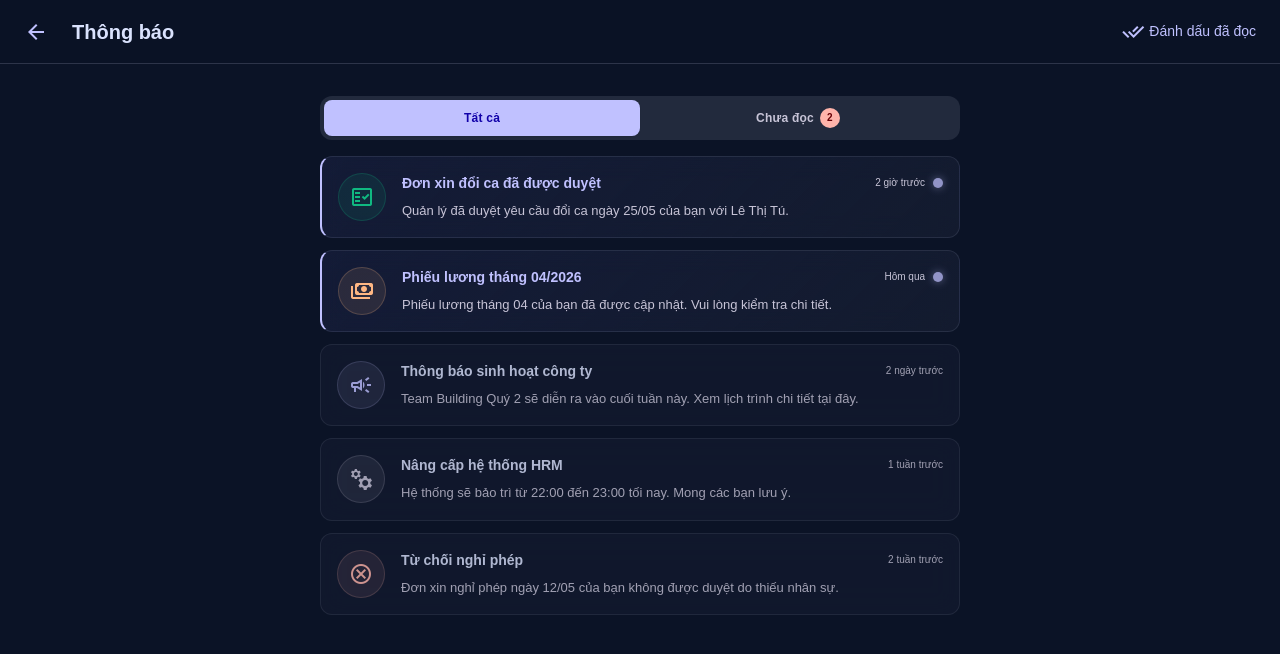
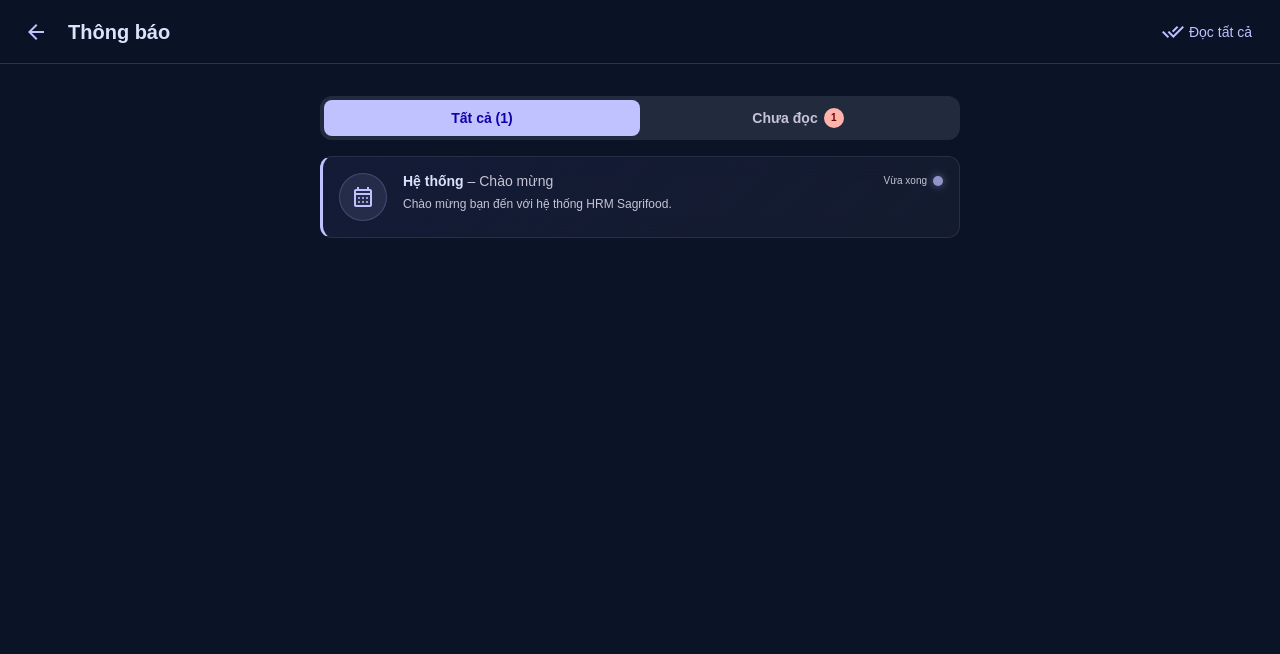
Before and after one commit to tranminhtriet1980/appsagrifood, a Next.js app: page /notifications in a window 1280 px wide. Shown: the top 654 px of the page. Built offline with nearby package versions, Linux system fonts and the light colour scheme.

Commit message:
feat: nang cap bieu do manager dashboard va tao route leaves-approval, attendance-logs

```diff
--- a/app/attendance/page.tsx
+++ b/app/attendance/page.tsx
@@ -139,8 +139,7 @@ function ManagerAttendancePage({ user, router }: { user: any, router: any }) {
             <button
               key={tab}
               onClick={() => setActiveTab(tab as TabType)}
-              className={`flex-1 py-2 rounded-lg font-bold text-[13px] transition-all ${
-                activeTab === tab
+              className={`flex-1 py-2 rounded-lg font-bold text-[13px] transition-all ${activeTab === tab
                 ? "bg-primary text-on-primary shadow-lg"
                 : "text-on-surface-variant hover:text-white"
                 }`}
--- a/app/dashboard/page.tsx
+++ b/app/dashboard/page.tsx
@@ -285,17 +285,17 @@ export default function DashboardPage() {
 
           {/* Quick Action Grid */}
           <div className="md:col-span-2 grid grid-cols-2 sm:grid-cols-4 gap-sm">
-            <button onClick={() => router.push('/payroll')} className="bg-surface-container-high hover:bg-primary hover:text-on-primary p-md rounded-xl border border-surface-container-highest transition-all flex flex-col items-center gap-sm">
-              <span className="material-symbols-outlined">description</span>
-              <span className="font-label-sm">Phiếu lương</span>
+            <button onClick={() => router.push('/history')} className="bg-surface-container-high hover:bg-primary hover:text-on-primary p-md rounded-xl border border-surface-container-highest transition-all flex flex-col items-center gap-sm">
+              <span className="material-symbols-outlined">history</span>
+              <span className="font-label-sm">Lịch sử công</span>
             </button>
             <button onClick={() => router.push('/leaves')} className="bg-surface-container-high hover:bg-primary hover:text-on-primary p-md rounded-xl border border-surface-container-highest transition-all flex flex-col items-center gap-sm">
-              <span className="material-symbols-outlined">history_edu</span>
-              <span className="font-label-sm">Lịch sử phép</span>
+              <span className="material-symbols-outlined">event_busy</span>
+              <span className="font-label-sm">Nghỉ phép</span>
             </button>
-            <button onClick={() => router.push('/insurance')} className="bg-surface-container-high hover:bg-primary hover:text-on-primary p-md rounded-xl border border-surface-container-highest transition-all flex flex-col items-center gap-sm">
-              <span className="material-symbols-outlined">medical_services</span>
-              <span className="font-label-sm">Bảo hiểm</span>
+            <button onClick={() => router.push('/overtime')} className="bg-surface-container-high hover:bg-primary hover:text-on-primary p-md rounded-xl border border-surface-container-highest transition-all flex flex-col items-center gap-sm">
+              <span className="material-symbols-outlined">more_time</span>
+              <span className="font-label-sm">Tăng ca</span>
             </button>
             <button onClick={() => router.push('/notifications')} className="bg-surface-container-high hover:bg-primary hover:text-on-primary p-md rounded-xl border border-surface-container-highest transition-all flex flex-col items-center gap-sm">
               <span className="material-symbols-outlined">campaign</span>
--- a/app/notifications/page.tsx
+++ b/app/notifications/page.tsx
@@ -2,87 +2,58 @@
 
 import { useState, useEffect } from "react";
 import { useAuthStore } from "@/store/useAuthStore";
+import { useNotificationStore } from "@/store/useNotificationStore";
 import { useRouter } from "next/navigation";
 import BottomNav from "@/components/BottomNav";
 
-const MOCK_NOTIFICATIONS = [
-  {
-    id: 1,
-    type: "approval",
-    title: "Đơn xin đổi ca đã được duyệt",
-    content: "Quản lý đã duyệt yêu cầu đổi ca ngày 25/05 của bạn với Lê Thị Tú.",
-    time: "2 giờ trước",
-    icon: "fact_check",
-    color: "status-success",
-    isRead: false,
-  },
-  {
-    id: 2,
-    type: "payroll",
-    title: "Phiếu lương tháng 04/2026",
-    content: "Phiếu lương tháng 04 của bạn đã được cập nhật. Vui lòng kiểm tra chi tiết.",
-    time: "Hôm qua",
-    icon: "payments",
-    color: "tertiary",
-    isRead: false,
-  },
-  {
-    id: 3,
-    type: "news",
-    title: "Thông báo sinh hoạt công ty",
-    content: "Team Building Quý 2 sẽ diễn ra vào cuối tuần này. Xem lịch trình chi tiết tại đây.",
-    time: "2 ngày trước",
-    icon: "campaign",
-    color: "primary",
-    isRead: true,
-  },
-  {
-    id: 4,
-    type: "system",
-    title: "Nâng cấp hệ thống HRM",
-    content: "Hệ thống sẽ bảo trì từ 22:00 đến 23:00 tối nay. Mong các bạn lưu ý.",
-    time: "1 tuần trước",
-    icon: "manufacturing",
-    color: "on-surface-variant",
-    isRead: true,
-  },
-  {
-    id: 5,
-    type: "approval",
-    title: "Từ chối nghỉ phép",
-    content: "Đơn xin nghỉ phép ngày 12/05 của bạn không được duyệt do thiếu nhân sự.",
-    time: "2 tuần trước",
-    icon: "cancel",
-    color: "error",
-    isRead: true,
-  }
-];
+type FilterTab = "all" | "unread";
 
 export default function NotificationsPage() {
   const user = useAuthStore((state) => state.user);
+  const { notifications, markAllAsRead, markAsRead } = useNotificationStore();
   const router = useRouter();
 
   const [isMounted, setIsMounted] = useState(false);
-  const [activeTab, setActiveTab] = useState<"all" | "unread">("all");
-  const [notifications, setNotifications] = useState(MOCK_NOTIFICATIONS);
+  const [activeTab, setActiveTab] = useState<FilterTab>("all");
 
   useEffect(() => {
     setIsMounted(true);
   }, []);
 
-  const markAllAsRead = () => {
-    setNotifications(notifications.map(n => ({ ...n, isRead: true })));
-  };
-
-  const markAsRead = (id: number) => {
-    setNotifications(notifications.map(n => n.id === id ? { ...n, isRead: true } : n));
-  };
-
   if (!isMounted) {
     return <div className="min-h-screen bg-background flex items-center justify-center text-on-surface">Đang tải...</div>;
   }
 
-  const filteredNotifications = notifications.filter(n => activeTab === "all" ? true : !n.isRead);
+  // Filter theo user hiện tại (giống NotificationBell)
+  const isManager = user?.role && ["manager", "director", "admin"].includes(user.role);
+  const userRoleStr = isManager ? "manager" : "staff";
+
+  const relevantNotifications = notifications.filter(n => {
+    if (n.targetRole === "all") return true;
+    if (n.targetUserId) {
+      const uid = user?.id?.toString() || '';
+      const match1 = n.targetUserId === uid;
+      const match2 = n.targetUserId === `s${uid}`;
+      const match3 = `s${n.targetUserId}` === uid;
+      return match1 || match2 || match3;
+    }
+    return n.targetRole === userRoleStr;
+  });
+
+  const unreadCount = relevantNotifications.filter(n => !n.isRead).length;
+  const filteredNotifications = activeTab === "all"
+    ? relevantNotifications
+    : relevantNotifications.filter(n => !n.isRead);
+
+  const getNotifStyle = (type: string) => {
+    switch(type) {
+      case 'roster': return { icon: 'calendar_month', colorClass: 'bg-primary/10 border-primary/20 text-primary' };
+      case 'leave': return { icon: 'event_busy', colorClass: 'bg-tertiary/10 border-tertiary/20 text-tertiary' };
+      case 'approval': return { icon: 'fact_check', colorClass: 'bg-status-success/10 border-status-success/20 text-status-success' };
+      case 'warning': return { icon: 'warning', colorClass: 'bg-orange-500/10 border-orange-500/20 text-orange-400' };
+      default: return { icon: 'notifications', colorClass: 'bg-primary/10 border-primary/20 text-primary' };
+    }
+  };
 
   return (
     <div className="font-body-md text-body-md overflow-x-hidden min-h-screen bg-background text-on-surface pb-24">
@@ -93,49 +64,48 @@ export default function NotificationsPage() {
           border: 1px solid rgba(218, 226, 253, 0.1);
           transition: background 0.3s ease;
         }
-        .glass-card:hover {
-          background: rgba(30, 40, 65, 0.7);
-        }
+        .glass-card:hover { background: rgba(30, 40, 65, 0.7); }
         .material-symbols-outlined { font-variation-settings: 'FILL' 0, 'wght' 400, 'GRAD' 0, 'opsz' 24; }
-
-        .notification-item.unread {
+        .notif-unread {
           background: linear-gradient(135deg, rgba(128, 131, 255, 0.08) 0%, rgba(23, 31, 51, 0.7) 100%);
-            border-left: 2px solid #c0c1ff;
+          border-left: 3px solid #c0c1ff !important;
         }
       `}</style>
 
       {/* Top AppBar */}
-      <header className="w-full sticky top-0 z-40 bg-surface/90 backdrop-blur-md border-b border-surface-container-highest flex items-center justify-between px-md h-16">
-        <div className="flex items-center gap-md">
+      <header className="w-full sticky top-0 z-40 bg-surface/90 backdrop-blur-md border-b border-surface-container-highest flex items-center justify-between px-4 h-16">
+        <div className="flex items-center gap-3">
           <button onClick={() => router.back()} className="text-primary hover:bg-surface-container-high transition-colors duration-150 p-2 rounded-full active:scale-95 flex items-center justify-center">
             <span className="material-symbols-outlined">arrow_back</span>
           </button>
           <h1 className="font-headline-md text-headline-md font-bold text-on-surface">Thông báo</h1>
         </div>
-        <button onClick={markAllAsRead} className="text-primary font-label-md hover:brightness-110 px-2 py-1 flex items-center gap-1 active:scale-95 transition-all">
+        {unreadCount > 0 && (
+          <button onClick={markAllAsRead} className="text-primary font-label-md hover:brightness-110 px-3 py-1.5 flex items-center gap-1 active:scale-95 transition-all rounded-lg hover:bg-primary/10">
             <span className="material-symbols-outlined text-[18px]">done_all</span>
-          <span className="hidden sm:inline">Đánh dấu đã đọc</span>
+            <span className="hidden sm:inline text-sm">Đọc tất cả</span>
           </button>
+        )}
       </header>
 
-      <main className="max-w-2xl mx-auto pt-4 px-md space-y-md lg:pt-8">
+      <main className="max-w-2xl mx-auto pt-4 px-4 space-y-4 lg:pt-8">
 
         {/* Tabs */}
         <div className="flex bg-surface-container-high p-1 rounded-xl">
           <button
             onClick={() => setActiveTab("all")}
-            className={`flex-1 py-2 text-center rounded-lg font-bold text-label-md transition-all ${activeTab === "all" ? 'bg-primary text-on-primary shadow-sm' : 'text-on-surface-variant hover:text-on-surface'}`}
+            className={`flex-1 py-2 text-center rounded-lg font-bold text-sm transition-all ${activeTab === "all" ? 'bg-primary text-on-primary shadow-sm' : 'text-on-surface-variant hover:text-on-surface'}`}
           >
-            Tất cả
+            Tất cả ({relevantNotifications.length})
           </button>
           <button
             onClick={() => setActiveTab("unread")}
-            className={`flex-1 py-2 text-center rounded-lg font-bold text-label-md transition-all flex items-center justify-center gap-1.5 ${activeTab === "unread" ? 'bg-primary text-on-primary shadow-sm' : 'text-on-surface-variant hover:text-on-surface'}`}
+            className={`flex-1 py-2 text-center rounded-lg font-bold text-sm transition-all flex items-center justify-center gap-1.5 ${activeTab === "unread" ? 'bg-primary text-on-primary shadow-sm' : 'text-on-surface-variant hover:text-on-surface'}`}
           >
             Chưa đọc
-            {notifications.filter(n => !n.isRead).length > 0 && (
-              <span className={`w-5 h-5 rounded-full text-[10px] flex items-center justify-center ${activeTab === "unread" ? 'bg-on-primary text-primary' : 'bg-error text-on-error'}`}>
-                {notifications.filter(n => !n.isRead).length}
+            {unreadCount > 0 && (
+              <span className={`w-5 h-5 rounded-full text-[10px] flex items-center justify-center font-bold ${activeTab === "unread" ? 'bg-on-primary text-primary' : 'bg-error text-on-error'}`}>
+                {unreadCount}
               </span>
             )}
           </button>
@@ -145,50 +115,63 @@ export default function NotificationsPage() {
         <div className="space-y-3">
           {filteredNotifications.length === 0 ? (
             <div className="text-center py-16 text-on-surface-variant glass-card rounded-2xl border border-surface-container-highest/50">
-              <span className="material-symbols-outlined text-[64px] opacity-30 mb-4">notifications_off</span>
+              <span className="material-symbols-outlined text-[64px] opacity-30 mb-4 block">notifications_off</span>
               <p className="font-body-lg">Không có thông báo nào.</p>
-              <p className="font-label-sm mt-2 opacity-70">Bạn đã cập nhật tất cả thông tin mới nhất.</p>
+              <p className="font-label-sm mt-2 opacity-70">
+                {activeTab === "unread" ? "Bạn đã đọc tất cả thông báo!" : "Chưa có thông báo mới nào."}
+              </p>
             </div>
           ) : (
-            filteredNotifications.map((notification) => (
+            filteredNotifications.map((notif) => {
+              const style = getNotifStyle('roster');
+              return (
                 <div
-                key={notification.id}
-                onClick={() => markAsRead(notification.id)}
-                className={`glass-card p-4 rounded-xl cursor-pointer transition-all notification-item ${!notification.isRead ? 'unread' : 'opacity-80 hover:opacity-100'} flex gap-4`}
+                  key={notif.id}
+                  onClick={() => markAsRead(notif.id)}
+                  className={`glass-card p-4 rounded-xl cursor-pointer transition-all flex gap-4 border ${!notif.isRead ? 'notif-unread' : 'opacity-80 hover:opacity-100'}`}
                 >
-                {/* Dynamically applying colors. Ensure these colors exist in tailwind config or are standard tailwind colors */}
-                <div className={`w-12 h-12 rounded-full flex items-center justify-center shrink-0 border ${
-                    notification.color === 'status-success' ? 'bg-status-success/10 border-status-success/20 text-status-success' :
-                    notification.color === 'tertiary' ? 'bg-tertiary/10 border-tertiary/20 text-tertiary' :
-                    notification.color === 'primary' ? 'bg-primary/10 border-primary/20 text-primary' :
-                    notification.color === 'error' ? 'bg-error/10 border-error/20 text-error' :
-                    'bg-on-surface-variant/10 border-on-surface-variant/20 text-on-surface-variant'
-                }`}>
-                  <span className="material-symbols-outlined text-[24px]">{notification.icon}</span>
+                  {/* Icon */}
+                  <div className={`w-12 h-12 rounded-full flex items-center justify-center shrink-0 border ${style.colorClass}`}>
+                    <span className="material-symbols-outlined text-[24px]">{style.icon}</span>
                   </div>
-                <div className="flex-1">
-                  <div className="flex items-start justify-between gap-2">
-                    <h3 className={`font-body-md font-bold text-on-surface ${!notification.isRead ? 'text-primary' : ''}`}>
-                      {notification.title}
-                    </h3>
-                    <div className="flex items-center gap-2 mt-0.5 shrink-0">
-                      <span className="font-label-sm text-[10px] text-on-surface-variant whitespace-nowrap">{notification.time}</span>
-                      {!notification.isRead && (
-                        <div className="w-2.5 h-2.5 bg-primary rounded-full shadow-[0_0_8px_rgba(192,193,255,0.6)] animate-pulse"></div>
+
+                  {/* Content */}
+                  <div className="flex-1 min-w-0">
+                    <div className="flex items-start justify-between gap-2 mb-1">
+                      <div className="flex-1 min-w-0">
+                        <p className="text-sm text-on-surface leading-tight">
+                          <span className="font-bold">{notif.senderName}</span>
+                          {notif.title && <span className="font-medium text-on-surface-variant"> – {notif.title}</span>}
+                        </p>
+                      </div>
+                      <div className="flex items-center gap-1.5 shrink-0">
+                        <span className="text-[10px] text-on-surface-variant whitespace-nowrap">{notif.time}</span>
+                        {!notif.isRead && (
+                          <div className="w-2.5 h-2.5 bg-primary rounded-full shadow-[0_0_8px_rgba(192,193,255,0.6)] animate-pulse flex-shrink-0"></div>
                         )}
                       </div>
                     </div>
-                  <p className="font-body-sm text-[13px] text-on-surface-variant mt-1.5 leading-relaxed">
-                    {notification.content}
+                    <p className="text-xs text-on-surface-variant leading-relaxed line-clamp-2">
+                      {notif.message}
                     </p>
                   </div>
                 </div>
-            ))
+              );
+            })
           )}
         </div>
+
+        {/* Info nếu không có thông báo nào trong store */}
+        {relevantNotifications.length === 0 && activeTab === "all" && (
+          <div className="glass-card rounded-xl p-4 border border-primary/20 flex items-start gap-3">
+            <span className="material-symbols-outlined text-primary text-[20px] mt-0.5">info</span>
+            <p className="text-sm text-on-surface-variant leading-relaxed">
+              Thông báo từ hệ thống sẽ xuất hiện tại đây. Ví dụ khi Manager công bố lịch ca, bạn sẽ nhận được thông báo ngay lập tức.
+            </p>
+          </div>
+        )}
       </main>
 
-      {/* Global Bottom Navigation Component */}
       <BottomNav />
     </div>
   );
--- a/app/roster/page.tsx
+++ b/app/roster/page.tsx
@@ -1,5 +1,36 @@
-import { redirect } from 'next/navigation';
+"use client";
 
-export default function RosterRedirect() {
-  redirect('/staff/roster');
+import { useAuthStore } from "@/store/useAuthStore";
+import { useRouter } from "next/navigation";
+import { useEffect } from "react";
+
+// Smart redirect theo role
+export default function RosterRedirectPage() {
+  const user = useAuthStore((state) => state.user);
+  const router = useRouter();
+
+  useEffect(() => {
+    if (!user) {
+      router.replace('/login');
+      return;
+    }
+    const isManager = ["manager", "director", "admin_company", "admin"].includes(user.role);
+    if (isManager) {
+      router.replace('/manager/roster');
+    } else {
+      router.replace('/staff/roster');
+    }
+  }, [user, router]);
+
+  return (
+    <div className="min-h-screen bg-background flex items-center justify-center">
+      <div className="flex flex-col items-center gap-3 text-on-surface-variant">
+        <svg className="animate-spin h-8 w-8 text-primary" xmlns="http://www.w3.org/2000/svg" fill="none" viewBox="0 0 24 24">
+          <circle className="opacity-25" cx="12" cy="12" r="10" stroke="currentColor" strokeWidth="4"></circle>
+          <path className="opacity-75" fill="currentColor" d="M4 12a8 8 0 018-8V0C5.373 0 0 5.373 0 12h4zm2 5.291A7.962 7.962 0 014 12H0c0 3.042 1.135 5.824 3 7.938l3-2.647z"></path>
+        </svg>
+        <span className="text-sm">Đang chuyển hướng...</span>
+      </div>
+    </div>
+  );
 }
--- a/app/settings/page.tsx
+++ b/app/settings/page.tsx
@@ -177,8 +177,9 @@ export default function SettingsPage() {
             // 2. Xóa Zustand store
             logout();
 
-            // 3. Xóa sạch kho lưu trữ cục bộ
-            localStorage.clear();
+            // 3. Xóa các lưu trữ liên quan đến phiên (giữ lại app-storage để test E2E)
+            localStorage.removeItem('auth-storage');
+            localStorage.removeItem('userRole');
             sessionStorage.clear();
 
             // 4. Quét sạch mọi cookie thường để chặn middleware
--- a/app/staff/roster/page.tsx
+++ b/app/staff/roster/page.tsx
@@ -4,6 +4,7 @@ import React, { useState } from 'react';
 import { useRouter } from 'next/navigation';
 
 import { useRosterStore } from '@/store/useRosterStore';
+import { useAuthStore } from '@/store/useAuthStore';
 
 // --- MOCK DATA ---
 const WEEK_DAYS = [
@@ -30,9 +31,10 @@ const COWORKERS = [
 export default function StaffRosterMatrixPage() {
   const router = useRouter();
   const { globalShifts, offDayRequests, requestOffDay } = useRosterStore();
+  const user = useAuthStore((state) => state.user);
 
-  // Fake logged in user is s1 (Nguyễn Văn A)
-  const myStaffId = 's1';
+  // Resolve logged in user ID dynamically to match Manager's STAFF_LIST
+  const myStaffId = user?.id ? (user.id.toString().startsWith('s') ? user.id.toString() : `s${user.id}`) : 's1';
 
   // Convert Manager's matrix format to Staff view format
   const getStaffMatrixData = () => {
--- a/components/BottomNav.tsx
+++ b/components/BottomNav.tsx
@@ -3,16 +3,35 @@
 import Link from "next/link";
 import { usePathname } from "next/navigation";
 import { useAuthStore } from "@/store/useAuthStore";
+import { useNotificationStore } from "@/store/useNotificationStore";
 import { useState, useEffect } from "react";
 
 export default function BottomNav() {
   const pathname = usePathname();
   const user = useAuthStore((state) => state.user);
+  const { notifications } = useNotificationStore();
   const [isMounted, setIsMounted] = useState(false);
 
   useEffect(() => {
     setIsMounted(true);
   }, []);
+
+  // Tính số thông báo chưa đọc liên quan đến user hiện tại
+  const getUnreadCount = () => {
+    if (!user) return 0;
+    const isManager = ["manager", "director", "admin"].includes(user.role);
+    const userRoleStr = isManager ? "manager" : "staff";
+    const uid = user.id?.toString() || '';
+    return notifications.filter(n => {
+      if (n.isRead) return false;
+      if (n.targetRole === "all") return true;
+      if (n.targetUserId) {
+        return n.targetUserId === uid || n.targetUserId === `s${uid}` || `s${n.targetUserId}` === uid;
+      }
+      return n.targetRole === userRoleStr;
+    }).length;
+  };
+  const unreadNotifCount = isMounted ? getUnreadCount() : 0;
 
   if (!isMounted) return <nav className="md:hidden fixed bottom-0 left-0 right-0 bg-surface border-t border-surface-container-highest h-16 flex items-center justify-around z-50 pb-safe"></nav>;
 
@@ -47,7 +66,12 @@ export default function BottomNav() {
             className={`flex flex-col items-center gap-xs transition-colors relative ${isActive ? "text-primary" : "text-on-surface-variant hover:text-on-surface"}`}
           >
             <span className="material-symbols-outlined">{isActive && item.icon !== 'menu' ? item.icon : item.icon}</span>
-            {item.hasBadge && (
+            {item.hasBadge && item.name === "Thông báo" && unreadNotifCount > 0 && (
+              <span className="absolute -top-1 right-0 min-w-[16px] h-4 px-0.5 bg-error text-on-error rounded-full border-2 border-surface text-[9px] font-bold flex items-center justify-center">
+                {unreadNotifCount > 9 ? '9+' : unreadNotifCount}
+              </span>
+            )}
+            {item.hasBadge && item.name === "Phê duyệt" && (
               <span className="absolute top-0 right-1 w-2.5 h-2.5 bg-error rounded-full border-2 border-surface"></span>
             )}
             <span className="font-label-sm text-[10px] md:text-label-sm">{item.name}</span>
--- a/components/NotificationBell.tsx
+++ b/components/NotificationBell.tsx
@@ -3,10 +3,12 @@
 import { useState, useRef, useEffect } from "react";
 import { useNotificationStore } from "@/store/useNotificationStore";
 import { useAuthStore } from "@/store/useAuthStore";
+import { useRouter } from "next/navigation";
 
 export default function NotificationBell() {
   const { notifications, unreadCount, markAllAsRead, markAsRead } = useNotificationStore();
   const user = useAuthStore(state => state.user);
+  const router = useRouter();
   const [isOpen, setIsOpen] = useState(false);
   const dropdownRef = useRef<HTMLDivElement>(null);
 
@@ -14,9 +16,16 @@ export default function NotificationBell() {
   const isManager = user?.role && ["manager", "director", "admin"].includes(user.role);
   const userRoleStr = isManager ? "manager" : "staff";
 
-  const relevantNotifications = notifications.filter(
-    n => n.targetRole === "all" || n.targetRole === userRoleStr || (n.targetUserId && n.targetUserId === user?.id?.toString())
-  );
+  const relevantNotifications = notifications.filter(n => {
+    if (n.targetRole === "all") return true;
+    if (n.targetUserId) {
+      const match1 = n.targetUserId === user?.id?.toString();
+      const match2 = n.targetUserId === `s${user?.id}`;
+      const match3 = `s${n.targetUserId}` === user?.id?.toString();
+      return match1 || match2 || match3;
+    }
+    return n.targetRole === userRoleStr;
+  });
 
   const relevantUnreadCount = relevantNotifications.filter(n => !n.isRead).length;
 
@@ -89,6 +98,15 @@ export default function NotificationBell() {
               ))
             )}
           </div>
+
+          {/* View All Link */}
+          <button
+            onClick={() => { setIsOpen(false); router.push('/notifications'); }}
+            className="w-full p-3 text-center text-sm font-bold text-primary hover:bg-surface-container-high transition-colors border-t border-surface-container-highest flex items-center justify-center gap-1"
+          >
+            Xem tất cả thông báo
+            <span className="material-symbols-outlined text-[16px]">arrow_forward</span>
+          </button>
         </div>
       )}
     </div>
--- a/store/useAuthStore.ts
+++ b/store/useAuthStore.ts
@@ -32,7 +32,8 @@ export const useAuthStore = create<AuthState>()(
       logout: () => {
         // Clean State khi đăng xuất
         if (typeof window !== "undefined") {
-          localStorage.clear(); // Xóa sạch toàn bộ bộ nhớ tạm
+          localStorage.removeItem("auth-storage");
+          localStorage.removeItem("userRole");
           sessionStorage.clear(); // Xóa sạch phiên làm việc
 
           document.cookie = "token=; expires=Thu, 01 Jan 1970 00:00:00 UTC; path=/;";
```
Also changed, not shown: app/overtime/page.tsx (+15 -0 lines), middleware.ts (+6 -5 lines), store/useRosterStore.ts (+8 -6 lines). Lines whose indentation alone changed are shown as unchanged.
